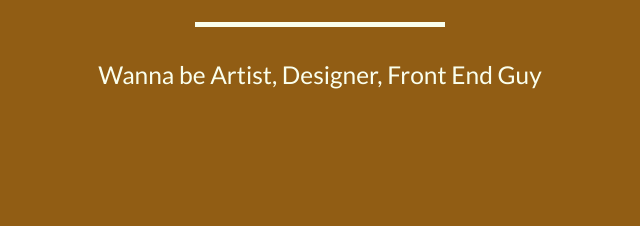
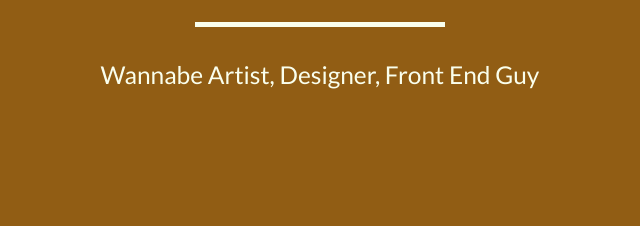
Before and after one commit to jsaldrich1/jsaldrich1.github.io, a website: page index.html in a window 1280 px wide. Shown: the part 574-800 px from the top of the page, 320-960 px from the left. Drawn offline with nearby package versions, Linux system fonts and the light colour scheme.

Commit message:
Apparently wannabe is one word, not two

```diff
--- a/index.html
+++ b/index.html
@@ -71,7 +71,7 @@
                     <div class="intro-text">
                         <span class="name">Jeremy Aldrich</span>
                         <hr class="star-light">
-                        <span class="skills">Wanna be Artist, Designer, Front End Guy</span>
+                        <span class="skills">Wannabe Artist, Designer, Front End Guy</span>
                     </div>
                 </div>
             </div>
```
